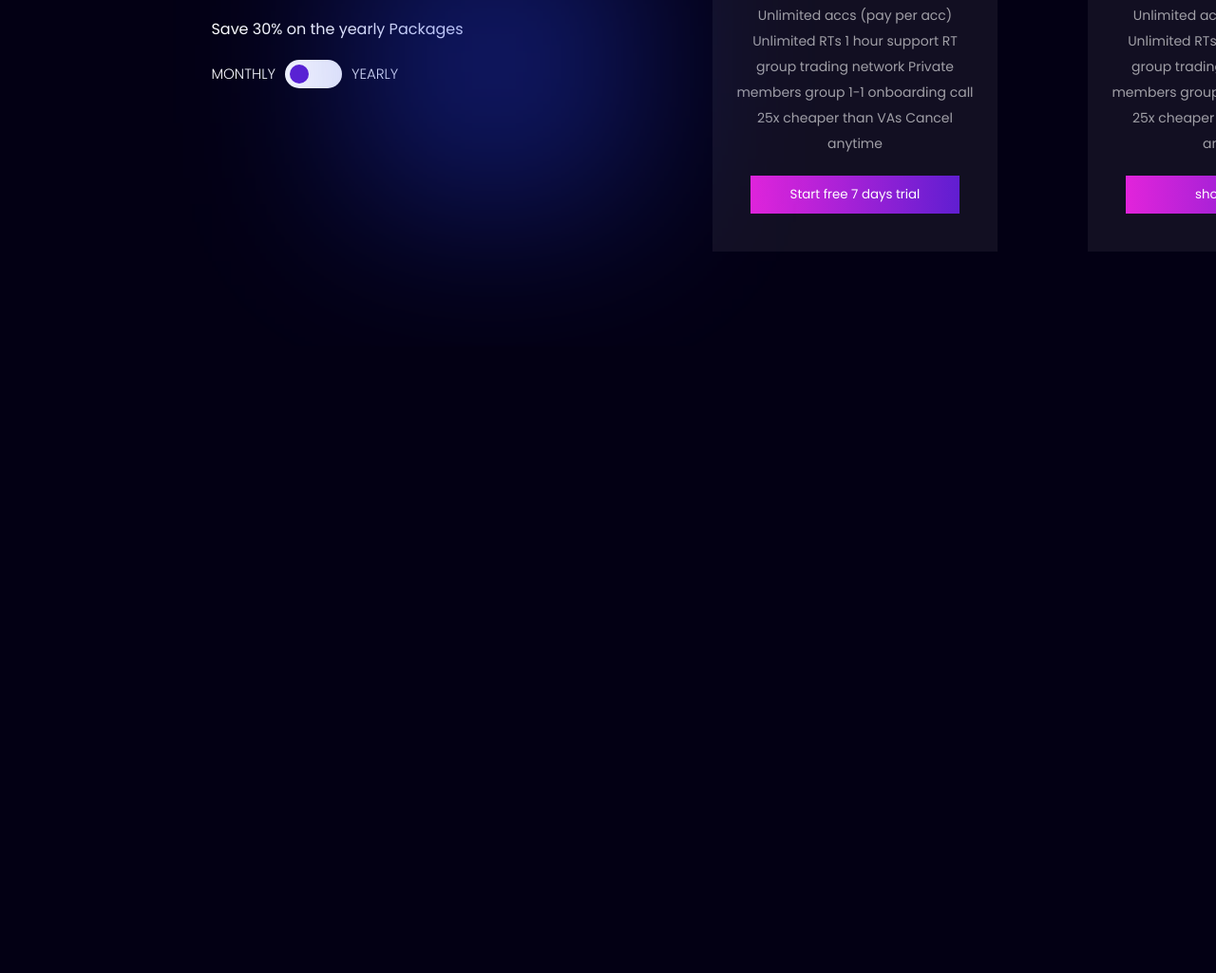
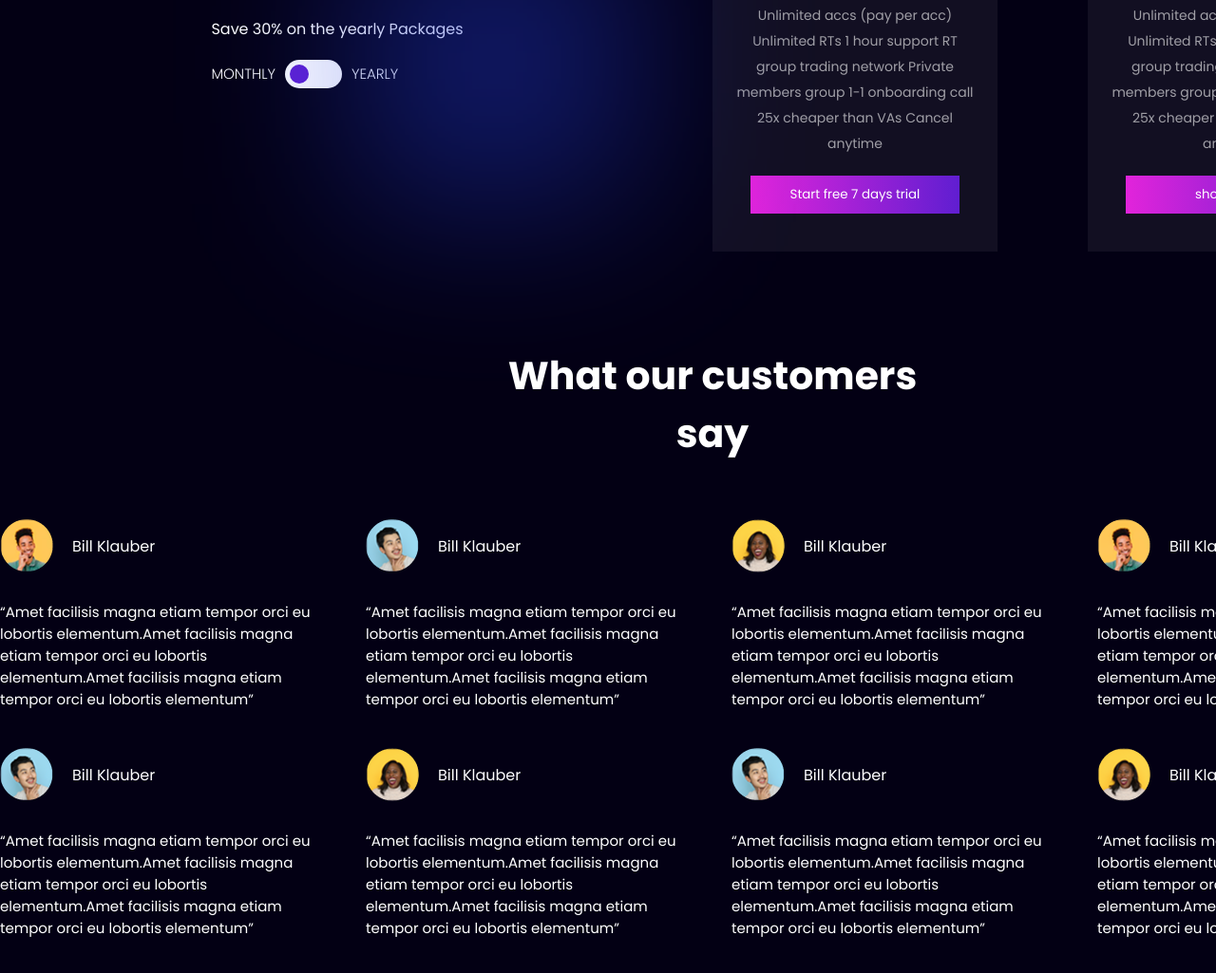
Before and after one commit to Abusyead/Twittery, a plain HTML site: page index.html in a window 1280 px wide. Shown: the part 3999-5024 px from the top of the page at 95% size. Before the commit the page ends 4364 px from the top, so only its background shows below. Drawn offline with Linux system fonts and the light colour scheme.

Commit message:
customers section code start here

```diff
--- a/index.html
+++ b/index.html
@@ -316,5 +316,92 @@
             <div class="feature-color"></div>
         </div>
     </section>
+
+    <!-- customers-section code start here -->
+
+    <section id="customers-section">
+        <div class="customers-container">
+            <div class="customer-title">
+                <h3>What our customers <br> say</h3>
+            </div>
+            <div class="customers-parent">
+                <div class="customer-child">
+                    <div class="customer-child-title">
+                        <img src="Image/Ellipse 1.png" alt="">
+                        <p>Bill Klauber</p>
+                    </div>
+                    <div class="customer-child-body">
+                        <p>“Amet facilisis magna etiam tempor orci eu lobortis elementum.Amet facilisis magna etiam tempor orci eu lobortis elementum.Amet facilisis magna etiam tempor orci eu lobortis elementum”</p>
+                    </div>
+                </div>
+                <div class="customer-child">
+                    <div class="customer-child-title">
+                        <img src="Image/Ellipse 2.png" alt="">
+                        <p>Bill Klauber</p>
+                    </div>
+                    <div class="customer-child-body">
+                        <p>“Amet facilisis magna etiam tempor orci eu lobortis elementum.Amet facilisis magna etiam tempor orci eu lobortis elementum.Amet facilisis magna etiam tempor orci eu lobortis elementum”</p>
+                    </div>
+                </div>
+                <div class="customer-child">
+                    <div class="customer-child-title">
+                        <img src="Image/Ellipse 4.png" alt="">
+                        <p>Bill Klauber</p>
+                    </div>
+                    <div class="customer-child-body">
+                        <p>“Amet facilisis magna etiam tempor orci eu lobortis elementum.Amet facilisis magna etiam tempor orci eu lobortis elementum.Amet facilisis magna etiam tempor orci eu lobortis elementum”</p>
+                    </div>
+                </div>
+                <div class="customer-child">
+                    <div class="customer-child-title">
+                        <img src="Image/Ellipse 1.png" alt="">
+                        <p>Bill Klauber</p>
+                    </div>
+                    <div class="customer-child-body">
+                        <p>“Amet facilisis magna etiam tempor orci eu lobortis elementum.Amet facilisis magna etiam tempor orci eu lobortis elementum.Amet facilisis magna etiam tempor orci eu lobortis elementum”</p>
+                    </div>
+                </div>
+                <div class="customer-child">
+                    <div class="customer-child-title">
+                        <img src="Image/Ellipse 3.png" alt="">
+                        <p>Bill Klauber</p>
+                    </div>
+                    <div class="customer-child-body">
+                        <p>“Amet facilisis magna etiam tempor orci eu lobortis elementum.Amet facilisis magna etiam tempor orci eu lobortis elementum.Amet facilisis magna etiam tempor orci eu lobortis elementum”</p>
+                    </div>
+                </div>
+                <div class="customer-child">
+                    <div class="customer-child-title">
+                        <img src="Image/Ellipse 4.png" alt="">
+                        <p>Bill Klauber</p>
+                    </div>
+                    <div class="customer-child-body">
+                        <p>“Amet facilisis magna etiam tempor orci eu lobortis elementum.Amet facilisis magna etiam tempor orci eu lobortis elementum.Amet facilisis magna etiam tempor orci eu lobortis elementum”</p>
+                    </div>
+                </div>
+                <div class="customer-child">
+                    <div class="customer-child-title">
+                        <img src="Image/Ellipse 3.png" alt="">
+                        <p>Bill Klauber</p>
+                    </div>
+                    <div class="customer-child-body">
+                        <p>“Amet facilisis magna etiam tempor orci eu lobortis elementum.Amet facilisis magna etiam tempor orci eu lobortis elementum.Amet facilisis magna etiam tempor orci eu lobortis elementum”</p>
+                    </div>
+                </div>
+                <div class="customer-child">
+                    <div class="customer-child-title">
+                        <img src="Image/Ellipse 4.png" alt="">
+                        <p>Bill Klauber</p>
+                    </div>
+                    <div class="customer-child-body">
+                        <p>“Amet facilisis magna etiam tempor orci eu lobortis elementum.Amet facilisis magna etiam tempor orci eu lobortis elementum.Amet facilisis magna etiam tempor orci eu lobortis elementum”</p>
+                    </div>
+                </div>
+
+            </div>
+
+        </div>
+
+    </section>
 </body>
 </html>
--- a/style.css
+++ b/style.css
@@ -570,6 +570,9 @@ li{
     }
 }
 
+
+
+
 .feature-switch{
     position: relative;
     width: 60px;
@@ -650,3 +653,41 @@ li{
     left: 370px;
     opacity: .4;
 }
+
+
+/* customers-section code start here */
+
+
+.customers-container{
+    width: 1500px;
+    margin: auto;
+
+    & .customer-title{
+        text-align: center;
+        font-size: 35px;
+        font-weight: 500;
+    }
+
+    & .customers-parent{
+        display: grid;
+        grid-template-columns: repeat(4, 1fr);
+        grid-gap: 40px;
+        margin: 60px 0px;
+
+        & .customer-child{
+
+
+            & .customer-child-title{
+                display: flex;
+                align-items: center;
+                gap: 20px;
+                margin-bottom: 30px;
+            }
+
+            & .customer-child-body{
+                color: #ffffff;
+                font-size: 15px;
+            }
+        }
+    }
+}
```
Also changed, not shown: Image/Ellipse 1.png (added), Image/Ellipse 2.png (added), Image/Ellipse 3.png (added), Image/Ellipse 4.png (added).
